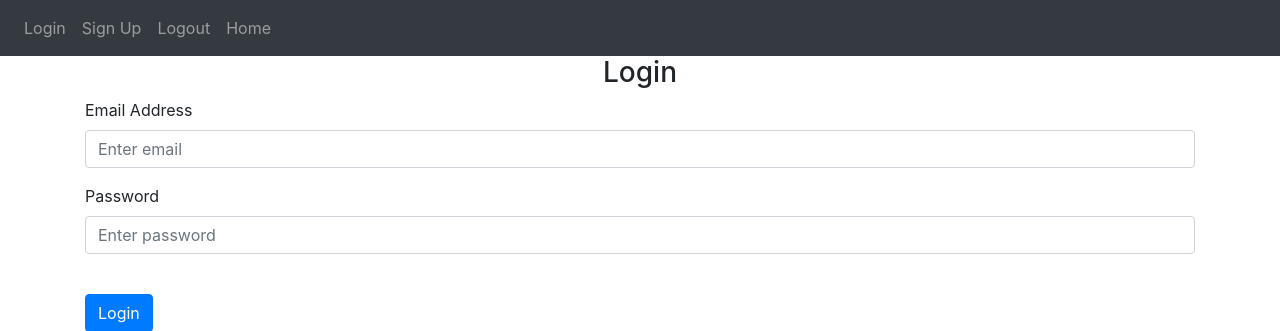
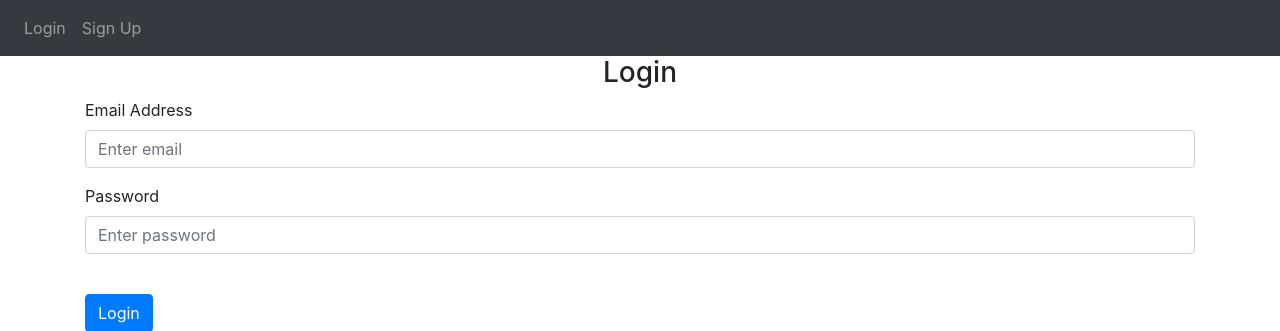
Before and after one commit to chidima-asika/my-flask-app, a Flask app: page /login in a window 1280 px wide. Shown: the top 331 px of the page. Run offline with Flask 2, Linux system fonts and the light colour scheme; some libraries are stand-ins or nearby versions.

Commit message:
Check if user is logged in
- Home and logout option is only shown
- Signup and login show when user is not authenticated

```diff
--- a/website/auth.py
+++ b/website/auth.py
@@ -22,12 +22,12 @@ def login():
                 flash('Incorrect password. Please try again', category='error')
         else:
             flash('Email does not exist', category='error')
-    return render_template("login.html", boolean = True)
+    return render_template("login.html", user=current_user)
 
 @auth.route('/logout')
 @login_required
 def logout():
-    logout_user
+    logout_user()
     return redirect(url_for('auth.login'))
 
 @auth.route('/sign-up', methods=['GET', 'POST'])
@@ -57,4 +57,4 @@ def sign_up():
             flash('Account created!', category='success')
             return(redirect(url_for('views.home')))
 
-    return render_template("sign_up.html")
+    return render_template("sign_up.html", user=current_user)
--- a/website/templates/base.html
+++ b/website/templates/base.html
@@ -30,10 +30,13 @@
 
       <div class="collapse navbar-collapse" id="navbar">
         <div class="navbar-nav">
+          {% if user.is_authenticated %}
+          <a class="nav-item nav-link" id="home" href="/">Home</a>
+          <a class="nav-item nav-link" id="logout" href="/logout">Logout</a>
+          {% else %}
           <a class="nav-item nav-link" id="login" href="/login">Login</a>
           <a class="nav-item nav-link" id="sign-up" href="/sign-up">Sign Up</a>
-          <a class="nav-item nav-link" id="logout" href="/logout">Logout</a>
-          <a class="nav-item nav-link" id="Home" href="/">Home</a>
+          {% endif %}
         </div>
       </div>
     </nav>
--- a/website/views.py
+++ b/website/views.py
@@ -8,4 +8,4 @@ views = Blueprint('views', __name__)
 @views.route('/') #root for home page
 @login_required
 def home():
-    return render_template("home.html")
+    return render_template("home.html", user=current_user)
```
